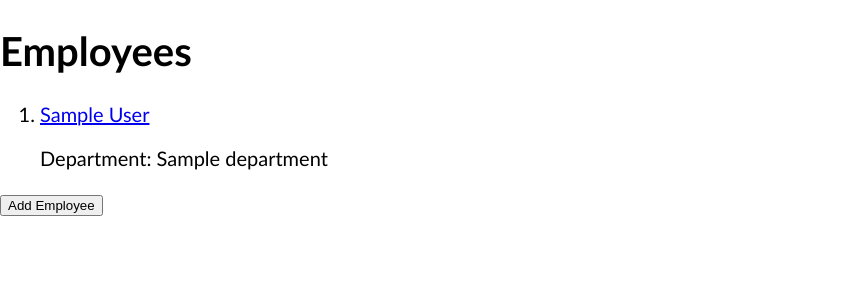
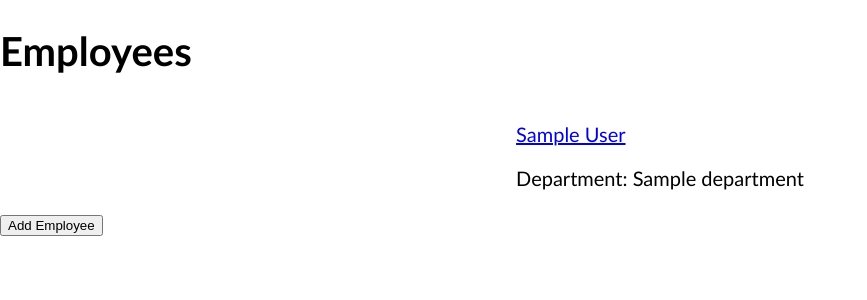
Before and after one commit to nss-day-cohort-38/bangazon-workforce-management-alpha-orionis, a Django app: template hrapp/templates/employees/list.html in a window 1280 px wide. Shown: the part 66-366 px from the top of the page, without its empty margins (0-867 px from the left). Run offline with Django 3.2, Linux system fonts and the light colour scheme; the template is opened without the code that fills it: values that come from a table or form of the project are taken from there, others are empty; tables that the repository leaves empty hold one stand-in row (values such as "Sample post").

Commit message:
employee detail pages display navbar

```diff
--- a/hrapp/static/styles/base.css
+++ b/hrapp/static/styles/base.css
@@ -20,3 +20,10 @@ body {
 .navList__route {
   margin: 0 0.5em;
 }
+
+.list_content {
+  list-style: none;
+  display: flex;
+  flex-wrap: wrap;
+  justify-content: space-evenly;
+}
--- a/hrapp/templates/employees/details.html
+++ b/hrapp/templates/employees/details.html
@@ -1,3 +1,4 @@
+{% extends 'shared/base.html' %}
 {% block content %}
 <h2>{{ employee.first_name }} {{ employee.last_name }}</h2>
 
--- a/hrapp/templates/employees/list.html
+++ b/hrapp/templates/employees/list.html
@@ -1,9 +1,10 @@
 {% extends 'shared/base.html' %}
+{% load static %}
 
 {% block content %}
 <h1>Employees</h1>
 
-<ol>
+<ol class="list_content">
 {% for employee in employees %}
     <li>
         <a href="{% url 'hrapp:employee' employee.employee_id %}"><p>{{ employee }}</p></a>
```
